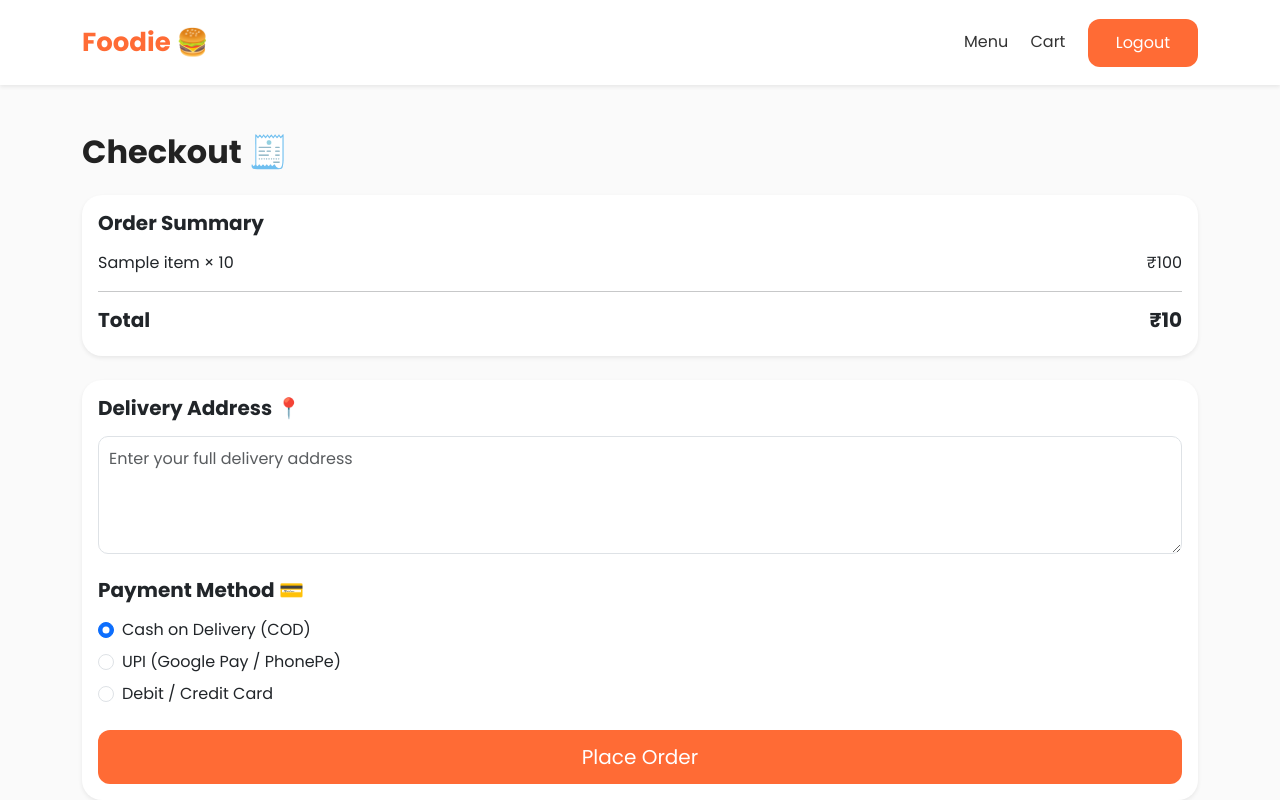
After one commit to okkshashank/Food_ordering_system, a Flask app: template templates/checkout.html in a window 1280 px wide. The commit adds this page. Run offline with Flask 3, Linux system fonts and the light colour scheme; the template is opened without the code that fills it: most values are stand-ins (such as "Sample title", 1, 10 or a date in 2020).

Commit message:
Add cart, checkout, fake payment and fix order status flow

```diff
--- a/app.py
+++ b/app.py
@@ -21,7 +21,7 @@ def create_tables():
     conn = get_db()
     cur = conn.cursor()
 
-    # ================= USERS =================
+    # USERS
     cur.execute("""
     CREATE TABLE IF NOT EXISTS users(
         id INTEGER PRIMARY KEY AUTOINCREMENT,
@@ -31,19 +31,17 @@ def create_tables():
     )
     """)
 
-    # ⭐ AUTO ADMIN
     cur.execute("""
     INSERT OR IGNORE INTO users(id,username,password,role)
     VALUES (1,'admin','admin123','admin')
     """)
 
-    # ⭐ AUTO NORMAL USER (NEW)
     cur.execute("""
     INSERT OR IGNORE INTO users(id,username,password,role)
     VALUES (2,'user','123','user')
     """)
 
-    # ================= MENU =================
+    # MENU
     cur.execute("""
     CREATE TABLE IF NOT EXISTS menu(
         id INTEGER PRIMARY KEY AUTOINCREMENT,
@@ -53,7 +51,6 @@ def create_tables():
     )
     """)
 
-    # ⭐ AUTO FOOD INSERT WITH IMAGES
     cur.execute("""
     INSERT OR IGNORE INTO menu(id,item,price,image)
     VALUES
@@ -64,13 +61,16 @@ def create_tables():
     (5,'Sandwich',90,'sandwich.jpg')
     """)
 
-    # ================= ORDERS =================
+    # ORDERS (🔥 FIXED)
     cur.execute("""
     CREATE TABLE IF NOT EXISTS orders(
         id INTEGER PRIMARY KEY AUTOINCREMENT,
         username TEXT,
         item TEXT,
         qty INTEGER,
+        address TEXT,
+        payment_mode TEXT,
+        payment_status TEXT,
         status TEXT DEFAULT 'Preparing'
     )
     """)
@@ -99,34 +99,29 @@ def home():
 def login():
 
     if request.method == "POST":
-
         username = request.form["username"]
         password = request.form["password"]
 
         conn = get_db()
         cur = conn.cursor()
-
         cur.execute(
             "SELECT * FROM users WHERE username=? AND password=?",
             (username, password)
         )
-
         user = cur.fetchone()
         conn.close()
 
         if user:
             session["user"] = username
             session["role"] = user[3]
+            session["cart"] = []
 
-            # ADMIN → Admin Panel
             if user[3] == "admin":
                 return redirect("/admin")
 
-            # USER → Dashboard
             return redirect("/dashboard")
 
-        else:
-            flash("Invalid Username or Password!")
+        flash("Invalid Username or Password!")
 
     return render_template("login.html")
 
@@ -137,10 +132,8 @@ def login():
 
 @app.route("/dashboard")
 def dashboard():
-
     if "user" not in session:
         return redirect("/login")
-
     return render_template("dashboard.html")
 
 
@@ -150,48 +143,151 @@ def dashboard():
 
 @app.route("/menu")
 def menu():
-
     if "user" not in session:
         return redirect("/login")
 
     conn = get_db()
     cur = conn.cursor()
-
     cur.execute("SELECT * FROM menu")
     items = cur.fetchall()
-
     conn.close()
 
     return render_template("menu.html", items=items)
 
 
 # ===============================
-# PLACE ORDER
+# ADD TO CART
 # ===============================
 
-@app.route("/order", methods=["POST"])
-def order():
+@app.route("/add_to_cart", methods=["POST"])
+def add_to_cart():
 
     if "user" not in session:
         return redirect("/login")
 
     item = request.form["item"]
-    qty = request.form["qty"]
+    price = int(request.form["price"])
+    qty = int(request.form["qty"])
+
+    cart = session.get("cart", [])
+
+    for c in cart:
+        if c["item"] == item:
+            c["qty"] += qty
+            session["cart"] = cart
+            flash("🛒 Quantity updated!")
+            return redirect("/menu")
+
+    cart.append({
+        "item": item,
+        "price": price,
+        "qty": qty
+    })
+
+    session["cart"] = cart
+    flash("🛒 Added to cart!")
+    return redirect("/menu")
+
+
+# ===============================
+# CART PAGE
+# ===============================
+
+@app.route("/cart")
+def cart():
+    if "user" not in session:
+        return redirect("/login")
+
+    cart = session.get("cart", [])
+    total = sum(i["price"] * i["qty"] for i in cart)
+    return render_template("cart.html", cart=cart, total=total)
+
+
+# ===============================
+# CHECKOUT (STEP 1)
+# ===============================
+
+@app.route("/checkout", methods=["GET", "POST"])
+def checkout():
+
+    if "user" not in session:
+        return redirect("/login")
+
+    cart = session.get("cart", [])
+
+    if not cart:
+        flash("Your cart is empty!")
+        return redirect("/menu")
+
+    if request.method == "POST":
+        session["address"] = request.form["address"]
+        session["payment_mode"] = request.form["payment"]
+
+        if session["payment_mode"] == "COD":
+            return redirect("/place_order")
+
+        return redirect("/payment")
+
+    total = sum(i["price"] * i["qty"] for i in cart)
+    return render_template("checkout.html", cart=cart, total=total)
+
+
+# ===============================
+# PAYMENT PAGE (STEP 2)
+# ===============================
+
+@app.route("/payment", methods=["GET", "POST"])
+def payment():
+
+    if "user" not in session:
+        return redirect("/login")
+
+    if request.method == "POST":
+        return redirect("/place_order")
+
+    total = sum(i["price"] * i["qty"] for i in session["cart"])
+    return render_template("payment.html", total=total)
+
+
+# ===============================
+# PLACE ORDER (STEP 3)
+# ===============================
+
+@app.route("/place_order")
+def place_order():
+
+    if "user" not in session:
+        return redirect("/login")
+
+    cart = session["cart"]
+    address = session["address"]
+    payment_mode = session["payment_mode"]
+
+    payment_status = "Pending" if payment_mode == "COD" else "Paid"
 
     conn = get_db()
     cur = conn.cursor()
 
-    cur.execute("""
-        INSERT INTO orders(username,item,qty,status)
-        VALUES(?,?,?,?)
-    """, (session["user"], item, qty, "Preparing"))
+    for item in cart:
+        cur.execute("""
+            INSERT INTO orders(username,item,qty,address,payment_mode,payment_status,status)
+            VALUES(?,?,?,?,?,?,?)
+        """, (
+            session["user"],
+            item["item"],
+            item["qty"],
+            address,
+            payment_mode,
+            payment_status,
+            "Preparing"
+        ))
 
     conn.commit()
     conn.close()
 
-    flash("✅ Order placed successfully!")
-
-    return redirect("/menu")
+    session["cart"] = []
+    flash("🎉 Order placed successfully!")
+    return redirect("/orders")
 
 
 # ===============================
@@ -200,24 +296,19 @@ def order():
 
 @app.route("/orders")
 def orders():
-
     if "user" not in session:
         return redirect("/login")
 
     conn = get_db()
     cur = conn.cursor()
-
-    cur.execute("""
-        SELECT * FROM orders
-        WHERE username=?
-        ORDER BY id DESC
-    """, (session["user"],))
-
-    user_orders = cur.fetchall()
-
+    cur.execute(
+        "SELECT * FROM orders WHERE username=? ORDER BY id DESC",
+        (session["user"],)
+    )
+    data = cur.fetchall()
     conn.close()
 
-    return render_template("orders.html", orders=user_orders)
+    return render_template("orders.html", orders=data)
 
 
 # ===============================
@@ -236,7 +327,6 @@ def admin():
     cur.execute("SELECT * FROM orders ORDER BY id DESC")
     orders = cur.fetchall()
 
-    # Stats
     cur.execute("SELECT COUNT(*) FROM orders")
     total_orders = cur.fetchone()[0]
 
@@ -262,7 +352,7 @@ def admin():
 
 
 # ===============================
-# UPDATE ORDER STATUS
+# UPDATE STATUS (ADMIN)
 # ===============================
 
 @app.route("/update_status", methods=["POST"])
@@ -276,12 +366,7 @@ def update_status():
 
     conn = get_db()
     cur = conn.cursor()
-
-    cur.execute(
-        "UPDATE orders SET status=? WHERE id=?",
-        (status, order_id)
-    )
-
+    cur.execute("UPDATE orders SET status=? WHERE id=?", (status, order_id))
     conn.commit()
     conn.close()
 
@@ -299,7 +384,7 @@ def logout():
 
 
 # ===============================
-# RUN APP
+# RUN
 # ===============================
 
 if __name__ == "__main__":
--- /dev/null
+++ b/templates/checkout.html
@@ -0,0 +1,106 @@
+<!DOCTYPE html>
+<html>
+<head>
+
+<link href="https://fonts.googleapis.com/css2?family=Poppins:wght@300;400;600;700&display=swap" rel="stylesheet">
+<link href="https://cdn.jsdelivr.net/npm/bootstrap@5.3.0/dist/css/bootstrap.min.css" rel="stylesheet">
+<link rel="stylesheet" href="{{ url_for('static', filename='style.css') }}">
+
+<title>Checkout</title>
+
+</head>
+
+<body style="font-family:'Poppins', sans-serif; background:#fafafa;">
+
+<!-- NAVBAR -->
+<nav class="navbar navbar-expand-lg shadow-sm bg-white">
+  <div class="container">
+    <a class="navbar-brand fw-bold">Foodie 🍔</a>
+    <div>
+      <a href="/menu" class="nav-link d-inline">Menu</a>
+      <a href="/cart" class="nav-link d-inline">Cart</a>
+      <a href="/logout" class="btn btn-orange">Logout</a>
+    </div>
+  </div>
+</nav>
+
+<div class="container mt-5">
+
+<h2 class="fw-bold mb-4">Checkout 🧾</h2>
+
+<!-- ORDER SUMMARY -->
+<div class="card mb-4 shadow-sm">
+<div class="card-body">
+
+<h5 class="fw-bold mb-3">Order Summary</h5>
+
+{% for item in cart %}
+<p class="mb-1">
+{{ item.item }} × {{ item.qty }}
+<span class="float-end">
+₹{{ item.price * item.qty }}
+</span>
+</p>
+{% endfor %}
+
+<hr>
+
+<h5 class="fw-bold">
+Total
+<span class="float-end">₹{{ total }}</span>
+</h5>
+
+</div>
+</div>
+
+<!-- ADDRESS + PAYMENT -->
+<div class="card shadow-sm">
+<div class="card-body">
+
+<h5 class="fw-bold mb-3">Delivery Address 📍</h5>
+
+<form method="POST">
+
+<textarea name="address"
+class="form-control mb-4"
+rows="4"
+placeholder="Enter your full delivery address"
+required></textarea>
+
+<!-- 🔥 PAYMENT OPTIONS (STEP 4) -->
+<h5 class="fw-bold mb-3">Payment Method 💳</h5>
+
+<div class="form-check mb-2">
+  <input class="form-check-input" type="radio" name="payment" value="COD" checked>
+  <label class="form-check-label">
+    Cash on Delivery (COD)
+  </label>
+</div>
+
+<div class="form-check mb-2">
+  <input class="form-check-input" type="radio" name="payment" value="UPI">
+  <label class="form-check-label">
+    UPI (Google Pay / PhonePe)
+  </label>
+</div>
+
+<div class="form-check mb-4">
+  <input class="form-check-input" type="radio" name="payment" value="Card">
+  <label class="form-check-label">
+    Debit / Credit Card
+  </label>
+</div>
+
+<button class="btn btn-orange w-100 btn-lg">
+Place Order
+</button>
+
+</form>
+
+</div>
+</div>
+
+</div>
+
+</body>
+</html>
```
Also changed, not shown: templates/admin.html (+47 -64 lines), templates/cart.html (added, +79 -0 lines), templates/menu.html (+19 -50 lines), templates/orders.html (+22 -32 lines), templates/payment.html (added, +85 -0 lines).
